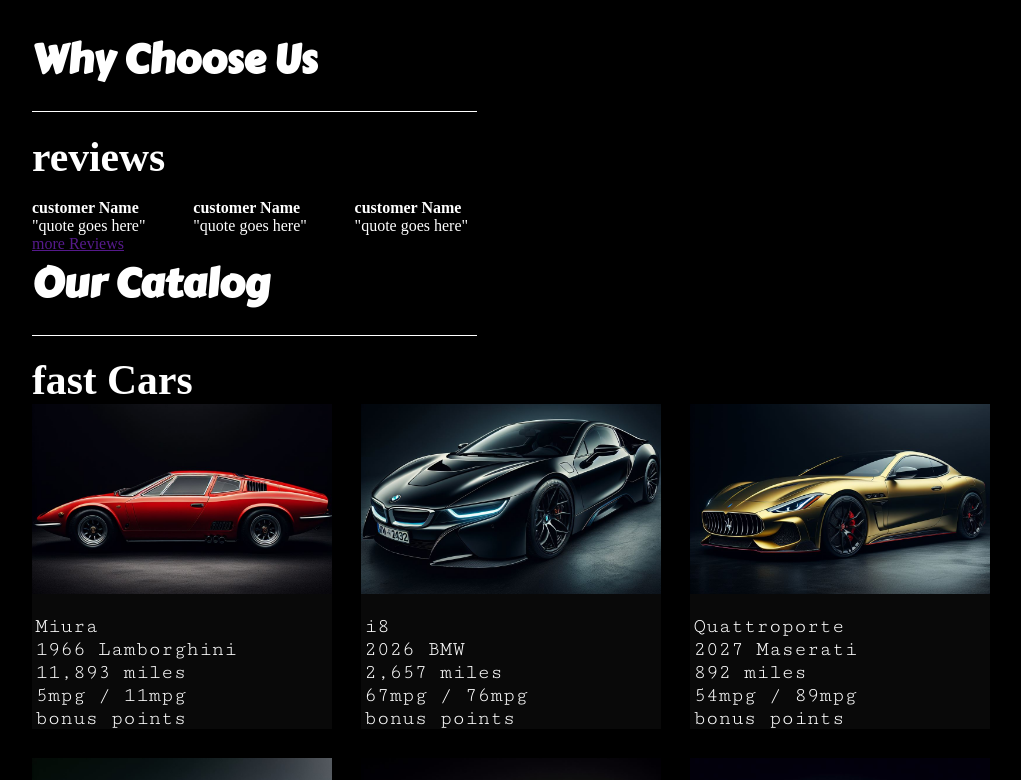
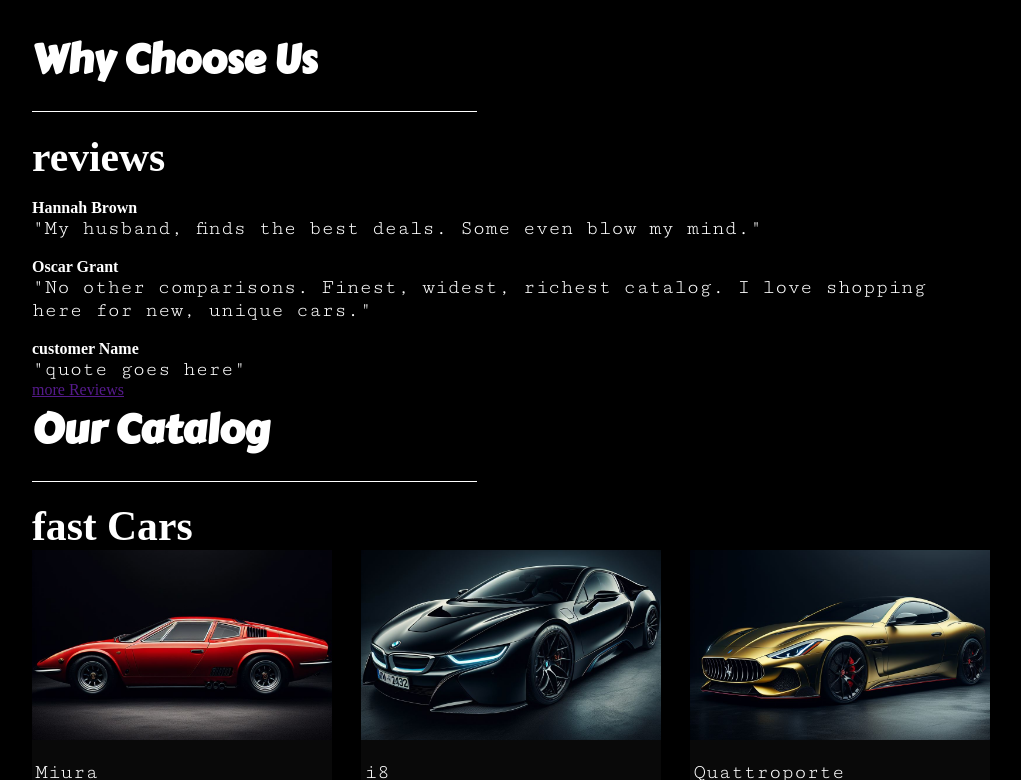
Before and after one commit to CEODemitri/cars, a plain HTML site: page index.html in a window 1280 px wide. Shown: the part 1306-2086 px from the top of the page, without its empty margins (133-1154 px from the left). Drawn offline with nearby package versions, Linux system fonts and the light colour scheme.

Commit message:
adding styling to homepage.

```diff
--- a/index.html
+++ b/index.html
@@ -25,11 +25,11 @@
 			<!-- left side -->
 			<section class="left-side">
 				<h1 class="hero-title">
-					Exclusive Deals, save Your precious time.
+					Realize your dream with us, Top Shelf.
 				</h1>
 				<p>
 					No bargains over here. Get what you pay for my guy. Keep making good
-					choices.
+					choices. Our customers are exclusive and our deals are even more exclusive.
 				</p>
 				<article class="hero-btns">
 					<!-- purposedly placed one of each for personal reason -->
@@ -114,12 +114,20 @@
 			<section>
 				<h3>reviews</h3>
 				<!-- review cards-->
-				<article class="flex">
+				<article class="flex-col">
 					<!-- customer review card start -->
 					<div>
 						<img src="" alt="">
-						<h4>customer Name</h4>
-						<p>"quote goes here"</p>
+						<h4>Hannah Brown</h4>
+						<p class="body-text">"My husband, finds the best deals. Some even blow my mind."</p>
+					</div>
+					<!-- customer review card end -->
+
+					<!-- customer review card start -->
+					<div>
+						<img src="" alt="">
+						<h4>Oscar Grant</h4>
+						<p class="body-text">"No other comparisons. Finest, widest, richest catalog. I love shopping here for new, unique cars."</p>
 					</div>
 					<!-- customer review card end -->
 
@@ -127,15 +135,7 @@
 					<div>
 						<img src="" alt="">
 						<h4>customer Name</h4>
-						<p>"quote goes here"</p>
-					</div>
-					<!-- customer review card end -->
-
-					<!-- customer review card start -->
-					<div>
-						<img src="" alt="">
-						<h4>customer Name</h4>
-						<p>"quote goes here"</p>
+						<p class="body-text">"quote goes here"</p>
 					</div>
 					<!-- customer review card end -->
 
--- a/styles/styles.scss
+++ b/styles/styles.scss
@@ -124,6 +124,10 @@
 
 // inspired by bootstrap cards. I wish to place three cards here to display
 
+.body-text {
+    font-family: $body-font;
+    font-size: $sm-font;
+}
 
 h3 {
     font-size: $db-base;
```
Also changed, not shown: styles/styles.css, 1 other file.
